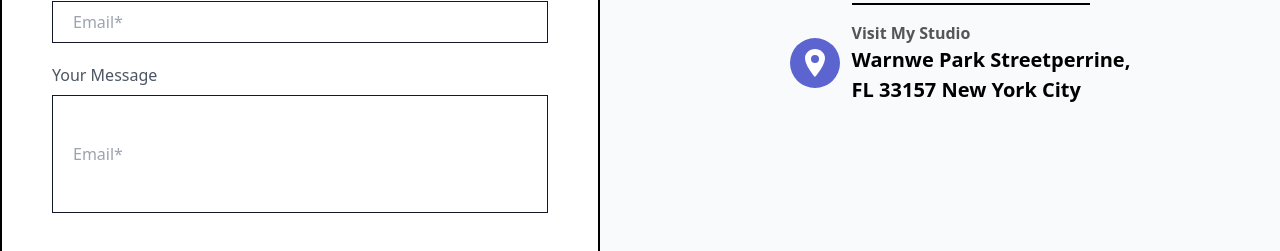
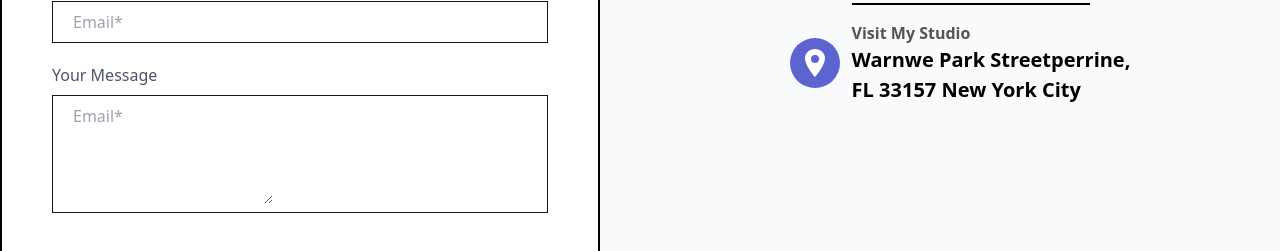
Before and after one commit to TahminaTania/typescript-and-next-Practice, a Next.js app: page /Contact in a window 1280 px wide. Shown: the part 679-930 px from the top of the page. Built offline with nearby package versions, Linux system fonts and the light colour scheme.

Commit message:
form changed

```diff
--- a/src/components/Form.tsx
+++ b/src/components/Form.tsx
@@ -1,33 +1,24 @@
 
-import React, { ChangeEvent } from 'react'
+import React, { ChangeEvent, useEffect } from 'react'
 import Link from 'next/link';
 import { useState,FormEvent,FormEventHandler } from 'react'
 
-interface FormProps {
-    onSubmit: (data:FormData) => void;
-  }
 
-interface FormData {
-    username: string;
-    email: string;
-    subject: string;
-    message: any;
-}
+export default function Form() {
 
+    const [inputs, setInputs] = useState(
+        { username: '', email: '', subject:'' ,message: ''});
 
-export default function Form({onSubmit}: FormProps) {
-
-    const [inputs, setInputs] = useState<FormData>({ username: '', email: '', subject:'' ,message: '', });
-
-    const handleChange = (event:ChangeEvent<HTMLInputElement>) => {
-        const {name,value} = event.target
-        // const Byvalue = event.target.value;
+    const handleChange = (event:any) => {
+        const name = event.target.name;
+        const value=event.target.value
         setInputs({...inputs,[name]:value})
     }
 
 const handleSubmit = (event: FormEvent<HTMLFormElement>) => {
     event.preventDefault();
-    onSubmit(inputs)
+    setInputs({username: '', email: '', subject:'' ,message: ''})
+    console.log(inputs);
 
 }
 // console.log(inputs,'inputs Now')
@@ -83,14 +74,13 @@ const handleSubmit = (event: FormEvent<HTMLFormElement>) => {
                             <section>
                                     <label className=' text-gray-600'>Your Message</label>
                                     <div className="flex items-center border border-gray-900 py-2 px-3 my-2">
-                                        <input className="pl-2 outline-none border-none h-[100px]"
-                                            // rows="4"
+                                        <textarea className="pl-2 outline-none border-none h-[100px]"
+                                            rows={4}
                                             name="message"
                                             placeholder="Email*"
                                             value={inputs.message || ""}
                                             onChange={handleChange}
-                                             //textarea and rows don't work herewith typescript  for unkown reason that's why using input with padding
-                                        ></input>
+                                        ></textarea>
                                     </div>
                             </section>
 
--- a/src/pages/Contact.tsx
+++ b/src/pages/Contact.tsx
@@ -4,9 +4,7 @@ import {IoLocationSharp} from 'react-icons/io5'
 
 export default function Contact() {
 
-    function handleSubmitt(formData: FormData) {
-        // console.log(formData);
-    }
+
 
   return (
     <section className='bg-gray-50' id="fifth">
@@ -15,7 +13,7 @@ export default function Contact() {
                 <div className='col-span-1 py-[100px] md:py-10 pr-10 md:text-start text-center'>
                     <h6 className=' mb-[30px] ml-[-10px]'><span className='inline-block border-[1px] border-[#5c64cf] px-[20px] py-[8px] text-[#5c64cf] md:rotate-[-35deg]'>Contact.</span></h6>
                     <h1 className=' inline md:text-[55px] leading-tight text-[43px] pb-[p5px] font-[800] text-[#18171c]'>Let's Discuss Project</h1>
-                   <div className='py-10'><Form onSubmit={handleSubmitt}/></div>
+                   <div className='py-10'><Form/></div>
                 </div>
 
                 <div className='mx-auto'>
```
